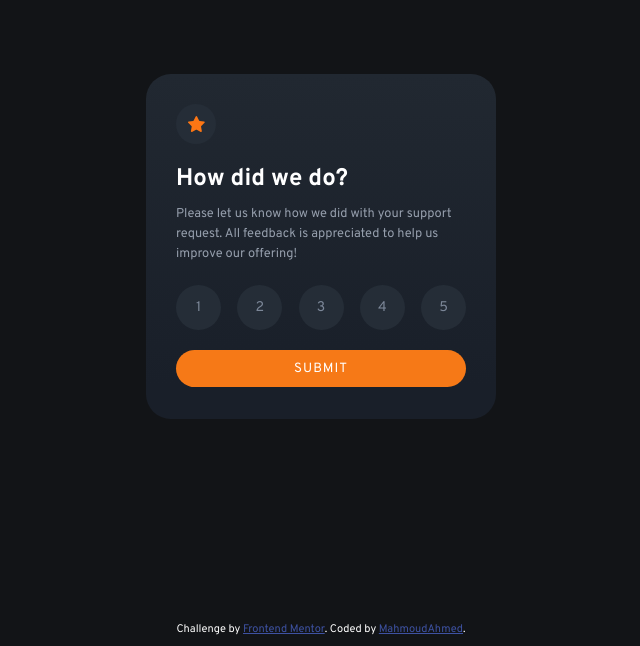
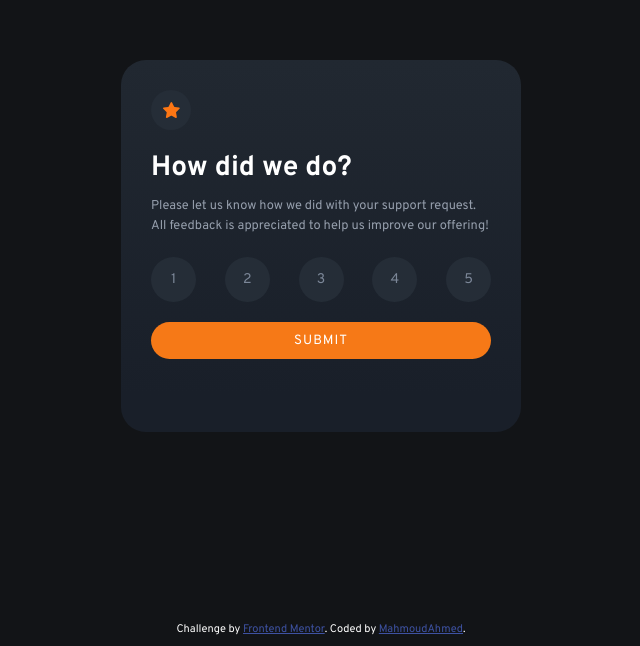
Before and after one commit to MahmoudAhmed932/Interactive-Rating-Component, a plain HTML site: page index.html in a window 1280 px wide. Shown: the part 154-800 px from the top of the page, without its empty margins (319-959 px from the left). Drawn offline with Linux system fonts and the light colour scheme.

Commit message:
Update style.css

```diff
--- a/style.css
+++ b/style.css
@@ -30,11 +30,12 @@ ul {
 .container {
     background: rgb(37,45,55);
     background: linear-gradient(180deg, rgb(33, 40, 49) 0%, rgba(25,31,41,1) 90%);
-    max-width: 350px;
+    max-width: 400px;
     min-width: 200px;
     height: 345px;
     padding: 30px;
     border-radius: 25px;
+    height: 372px;
 }
 /* container */
 .box.rate {
@@ -57,6 +58,7 @@ ul {
 h2 {
     color: var(--White);
     margin-bottom: 10px;
+    font-size: 28px;
 }
 /* h2 */
 /* p  */
```
